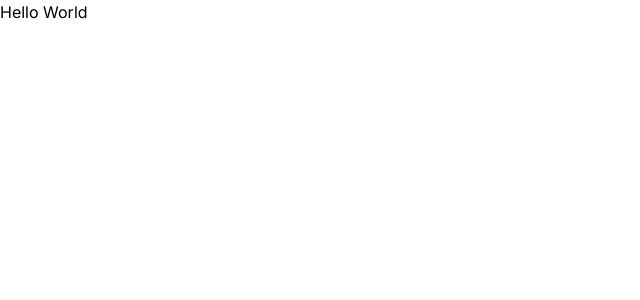
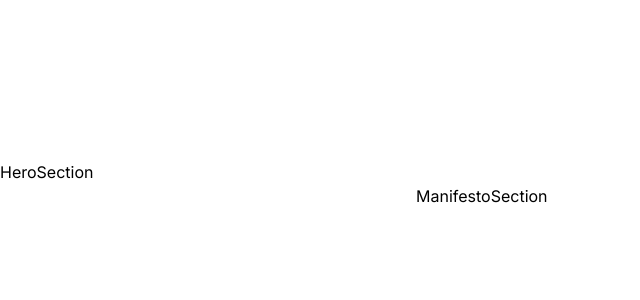
Before and after one commit to krystianzun/scene-landing-page, a Next.js app: page / in a window 1280 px wide. Shown: the top 300 px of the page, without its empty margins (0-640 px from the left). Built offline with nearby package versions, Linux system fonts and the light colour scheme.

Commit message:
Create sections

```diff
--- /dev/null
+++ b/app/HeroSection.tsx
@@ -0,0 +1,7 @@
+import React from "react";
+
+const HeroSection = () => {
+  return <section>HeroSection</section>;
+};
+
+export default HeroSection;
--- /dev/null
+++ b/app/ManifestoSection.tsx
@@ -0,0 +1,7 @@
+import React from "react";
+
+const ManifestoSection = () => {
+  return <div>ManifestoSection</div>;
+};
+
+export default ManifestoSection;
--- a/app/layout.tsx
+++ b/app/layout.tsx
@@ -15,8 +15,8 @@ export default function RootLayout({
   children: React.ReactNode;
 }>) {
   return (
-    <html lang="en">
-      <body className={inter.className}>{children}</body>
+    <html lang="en" className={inter.className}>
+      <body className="antialiased pt-40 pb-6">{children}</body>
     </html>
   );
 }
--- a/app/page.tsx
+++ b/app/page.tsx
@@ -1,9 +1,18 @@
 import Image from "next/image";
+import HeroSection from "./HeroSection";
+import ManifestoSection from "./ManifestoSection";
 
 export default function Home() {
   return (
     <main className="">
-      <div>Hello World</div>
+      <div>
+        <HeroSection />
+      </div>
+      <div className="flex flex-col items-center justify-center">
+        <div className="w-full max-w-md">
+          <ManifestoSection />
+        </div>
+      </div>
     </main>
   );
 }
```
